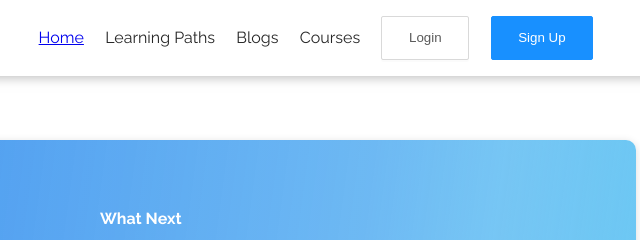
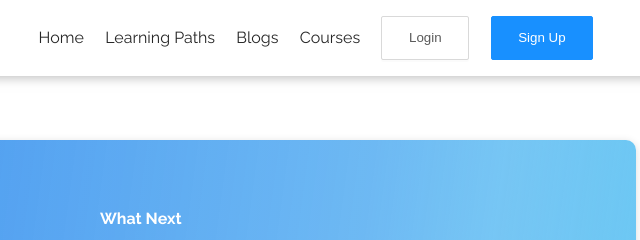
Before and after one commit to omBhatnagar/figma-design-to-code, a plain HTML site: page learningPath.html in a window 1280 px wide. Shown: the top 240 px of the page, 612-1252 px from the left. Drawn offline with Linux system fonts and the light colour scheme.

Commit message:
Minor fix in nav link

```diff
--- a/css/learningPath.css
+++ b/css/learningPath.css
@@ -35,6 +35,8 @@ navbar ul li {
 }
 navbar li a {
 	display: block;
+	text-decoration: none;
+	color: rgba(0, 0, 0, 0.85);
 }
 
 .burger {
```
